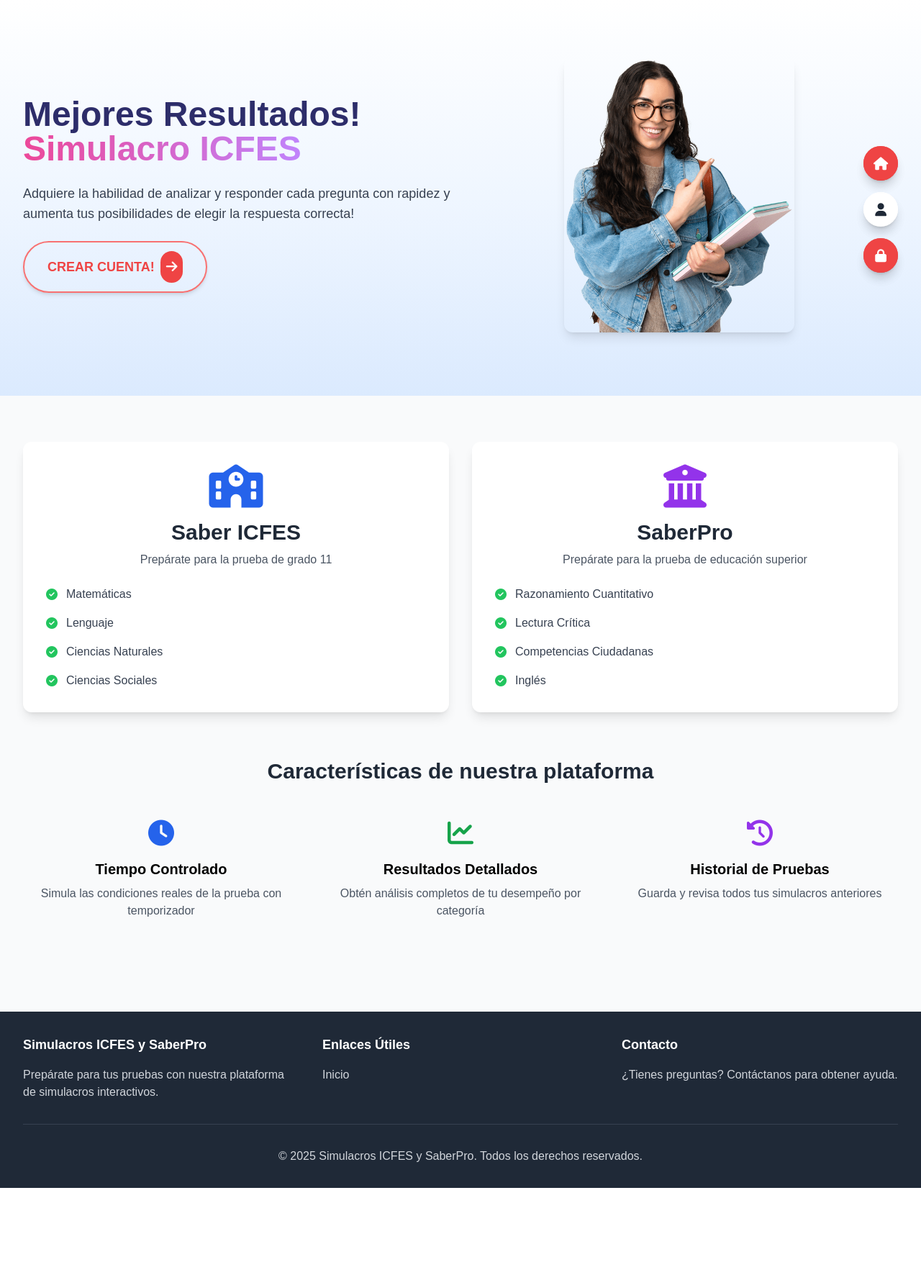
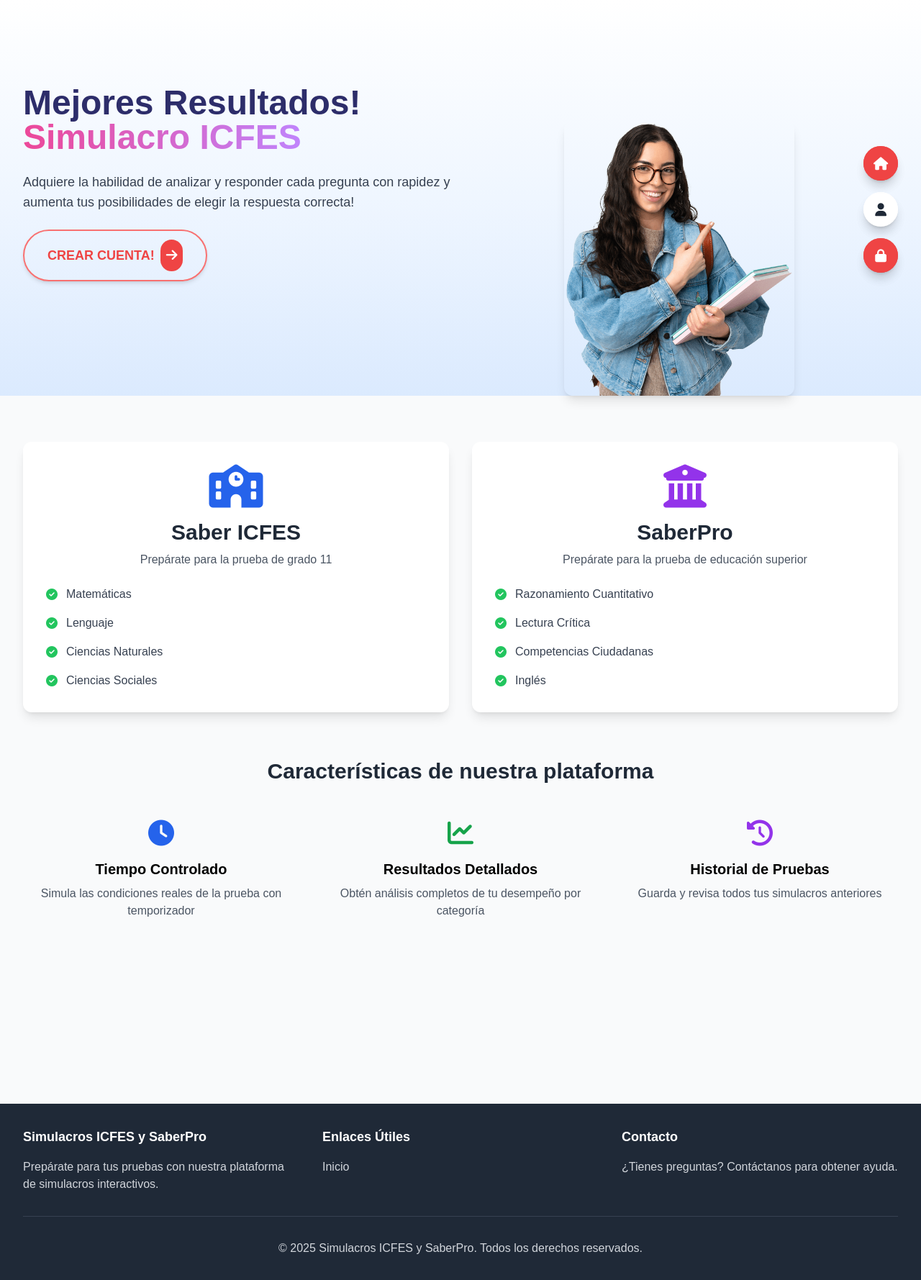
Before and after one commit to Sebastianl1232/Pro-Simu, a Flask app: page / in a window 1280 px wide. Shown: the part 64-1843 px from the top of the page at 72% size. Before the commit the page ends 1715 px from the top, so only its background shows below. Run offline with Flask 3, Linux system fonts and the light colour scheme; some libraries are stand-ins or nearby versions.

Commit message:
Ajustar la posición de la imagen del estudiante ICFES y mejorar el estilo de la sección de la columna derecha

```diff
--- a/templates/index.html
+++ b/templates/index.html
@@ -15,8 +15,8 @@
             {% endif %}
         </div>
         <!-- Columna derecha: imagen -->
-        <div class="md:w-1/2 flex justify-center mt-10 md:mt-0">
-                <img src="/static/estudiante-icfes.png" alt="Estudiante Simulacro ICFES" class="w-80 h-auto rounded-xl shadow-lg object-cover">
+        <div class="md:w-1/2 flex justify-center mt-10 md:mt-0 relative" style="min-height: 350px;">
+            <img src="/static/estudiante-icfes.png" alt="Estudiante Simulacro ICFES" class="w-80 h-auto rounded-xl shadow-lg object-cover absolute left-1/2 -translate-x-1/2 z-20" style="bottom:-120px; max-width:320px;">
         </div>
     </div>
     <!-- Botones flotantes laterales -->
@@ -47,9 +47,9 @@
     </div>
 </div>
 
-<div class="max-w-7xl mx-auto px-4 sm:px-6 lg:px-8 py-16">
+<div class="max-w-7xl mx-auto px-4 sm:px-6 lg:px-8 pt-16 pb-48 relative">
 <!-- El resto de la página se mantiene igual -->
-    <div class="grid md:grid-cols-2 gap-8">
+    <div class="grid md:grid-cols-2 gap-8 relative z-10">
         <!-- ICFES Card -->
         <div class="bg-white rounded-xl shadow-lg p-8 card-hover">
             <div class="text-center mb-6">
```
